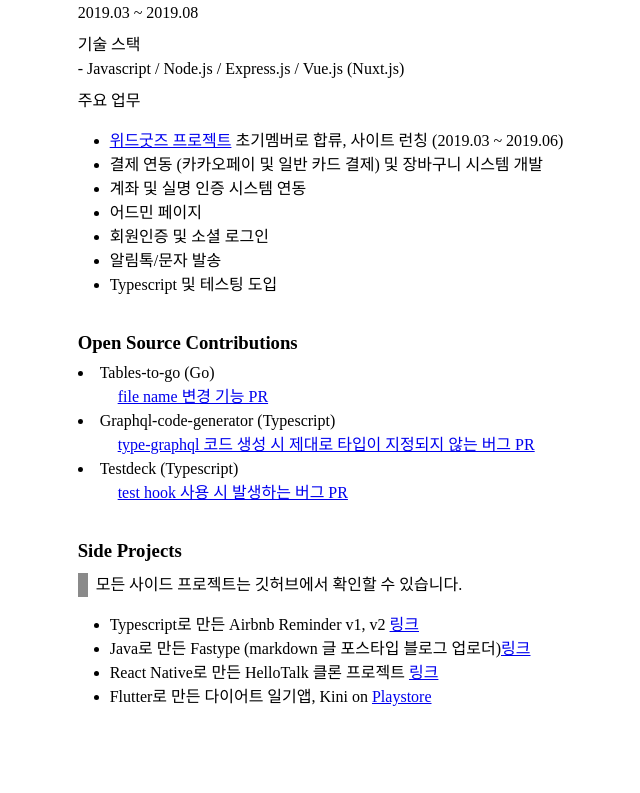
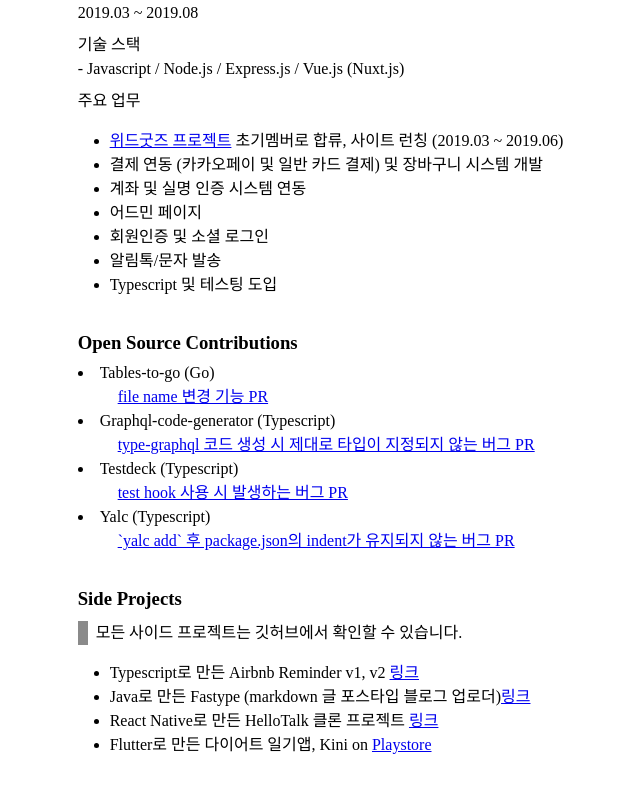
Before and after one commit to leejh3224/resume, a Vue app: page / in a window 1280 px wide. Shown: the part 733-1526 px from the top of the page, without its empty margins (427-1067 px from the left). Before the commit the page ends 1482 px from the top, so only its background shows below. Built offline with nearby package versions, Linux system fonts and the light colour scheme; a web font is replaced by a local one.

Commit message:
Update open-source contribution

```diff
--- a/src/App.vue
+++ b/src/App.vue
@@ -94,6 +94,10 @@
           <li>
             Testdeck (Typescript)
             <br /><a style="padding-left: 40px;" target="_blank" href="https://github.com/testdeck/testdeck/pull/277">test hook 사용 시 발생하는 버그 PR</a>
+          </li>
+          <li>
+            Yalc (Typescript)
+            <br /><a style="padding-left: 40px;" target="_blank" href="https://github.com/whitecolor/yalc/pull/141">`yalc add` 후 package.json의 indent가 유지되지 않는 버그 PR</a>
           </li>
         </div>
         <div class="section-projects">
```
